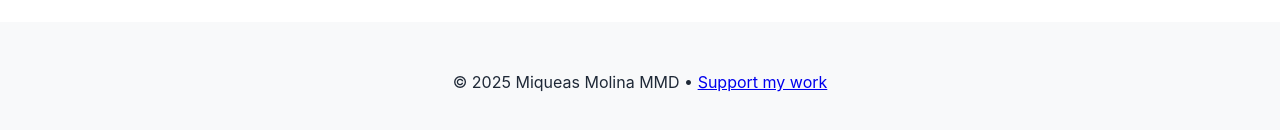
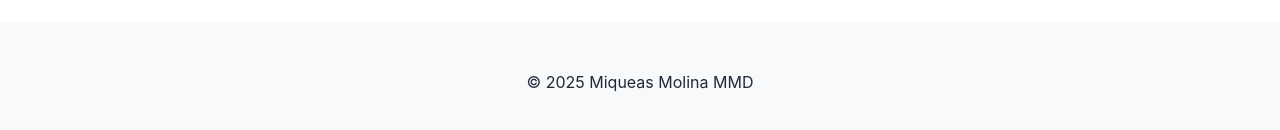
Before and after one commit to miqueasmd/miqueasmd.github.io, a website: page index.html in a window 1280 px wide. Shown: the part 1833-1963 px from the top of the page. Drawn offline with Linux system fonts and the light colour scheme.

Commit message:
Update index.html

```diff
--- a/index.html
+++ b/index.html
@@ -70,7 +70,7 @@
     </div>
 
     <footer>
-        <p>© 2025 Miqueas Molina MMD • <a href="https://ko-fi.com/miqueasmd">Support my work</a></p>
+        <p>© 2025 Miqueas Molina MMD</p>
     </footer>
 </body>
 </html>
```
